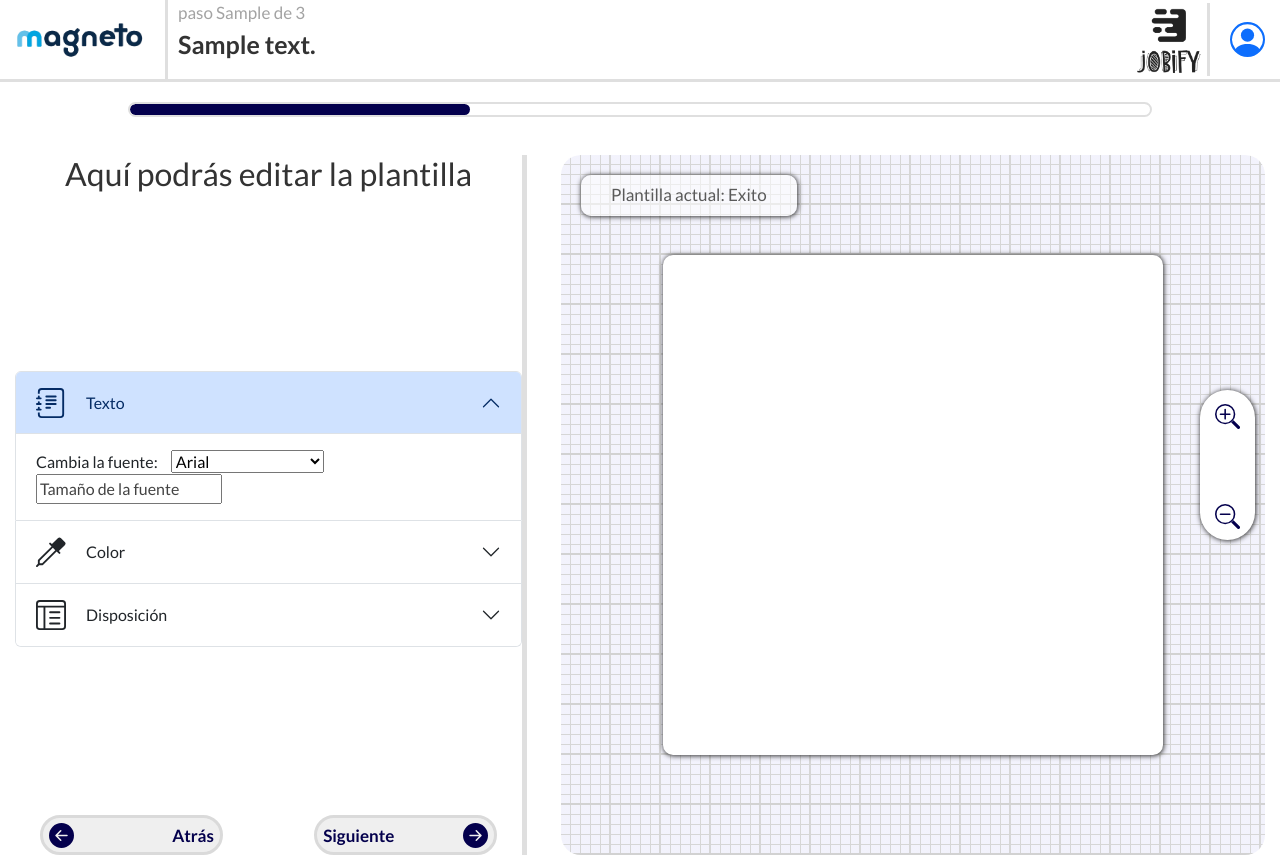
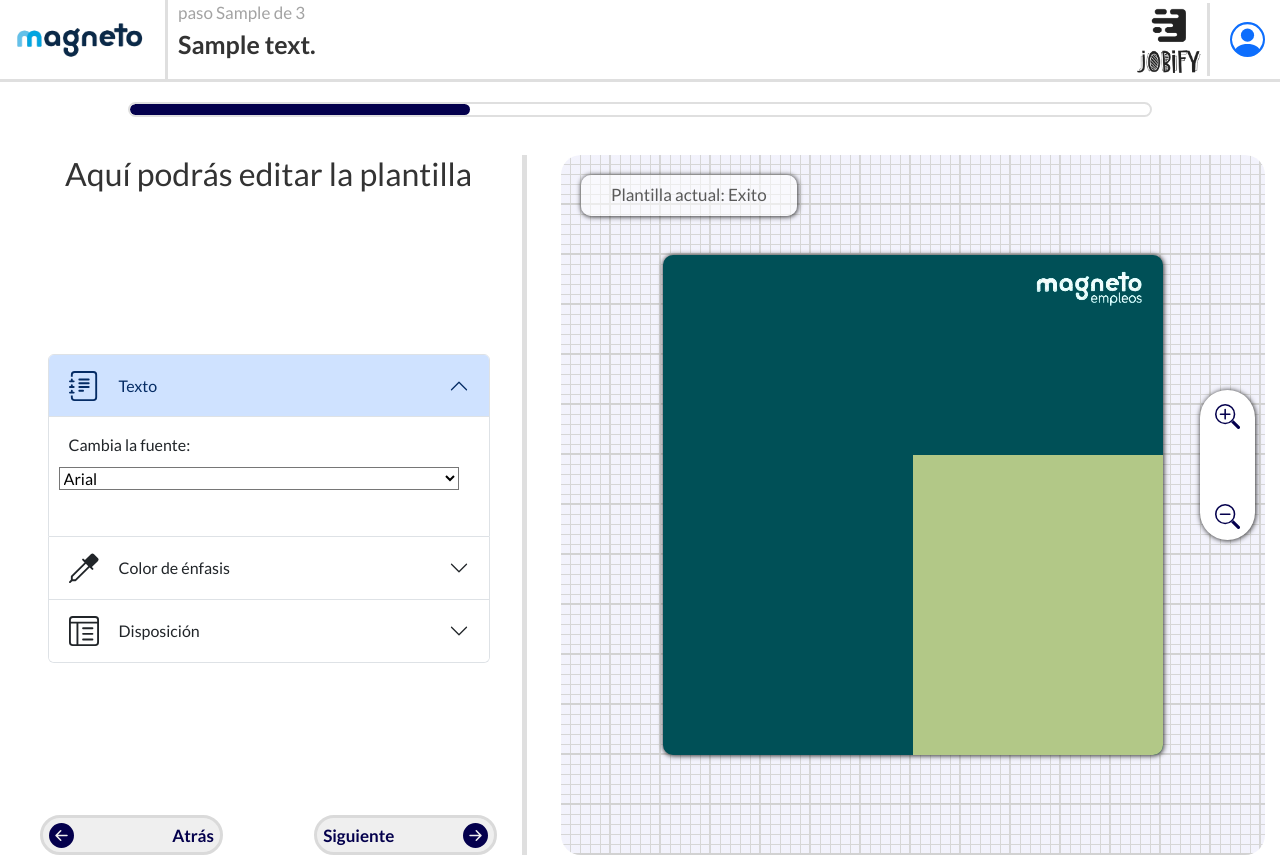
Before and after one commit to M4C4NO5/Magneto-Utilities, a Django app: template editPage/templates/step2.html in a window 1280 px wide. Run offline with Django 5.2, Linux system fonts and the light colour scheme; data comes from the database, SQL or seed files in the repository; both versions use the stored data as it was after the commit; the template is opened without the code that fills it: values that come from a table or form of the project are taken from there, most other values are stand-ins (such as "Sample title", 1, 10 or a date in 2020); parts of the project's set-up code (start-up, migrations or seed data) failed here and were passed over.

Commit message:
font family and color emphasis func. added

```diff
--- a/Jobify/settings.py
+++ b/Jobify/settings.py
@@ -11,7 +11,7 @@
 """
 
 from pathlib import Path
-
+import os
 # Build paths inside the project like this: BASE_DIR / 'subdir'.
 BASE_DIR = Path(__file__).resolve().parent.parent
 
@@ -124,3 +124,6 @@
 # https://docs.djangoproject.com/en/5.0/ref/settings/#default-auto-field
 
 DEFAULT_AUTO_FIELD = 'django.db.models.BigAutoField'
+
+MEDIA_ROOT = os.path.join(BASE_DIR, 'media_files')
+MEDIA_URL  = '/media_files/'
--- a/Jobify/urls.py
+++ b/Jobify/urls.py
@@ -17,11 +17,15 @@
 from django.contrib import admin
 from django.urls import path
 from landingPage.views import lpView
-from plantilla.views import plantilla
 from editPage.views import step1, step2
+from django.conf import settings
+from django.conf.urls.static import static
 urlpatterns = [
     path('admin/', admin.site.urls),
     path('', lpView),
     path('nueva_vacante/paso1/', step1),
     path('nueva_vacante/paso1/paso2/', step2)
 ]
+
+if settings.DEBUG:
+    urlpatterns += static(settings.MEDIA_URL, document_root = settings.MEDIA_ROOT)
--- a/editPage/static/editPage.css
+++ b/editPage/static/editPage.css
@@ -1,8 +1,16 @@
+:root {
+    --vc-preview-emphasis-color: #fff;
+    --vc-text-font-color: #333;
+    --vc-text-font: 'Lato'
+}
+
 body {
     margin: 0;
     padding: 0;
     font-family:  'Lato', sans-serif !important;
 }
+
+
 
 
 .main-header {
@@ -165,36 +173,96 @@
     transition: .5s ;
 }
 
+
+
+
 .vacancy-preview {
 
     min-width: 500px;
     min-height: 500px;
-    max-width: 800px;
-    max-height: 800px;
+    max-width: 700px;
+    max-height: 700px;
     background-color: #fff;
     position: absolute;
     box-shadow: .5px .5px 5px .5px #333;
     border-radius: 10px;
     position: relative;
     overflow: hidden;
+    display: flex;
+    justify-content: center;
+    background-color: var(--vc-preview-emphasis-color)  ;
+
+
 }
-.vacancy-preview h2 {
+
+.vacancy-container {
+    display: flex;
+    width: 100%;
+    position: relative;
+    font-family: var(--vc-text-font);
+    color: var(--vc-text-font-color);
+
+
+
+}
+.vacancy-container h2 {
+
     background-color: transparent;
     border: none;
     box-shadow: none;
-    color: #333;
-    font-size: 30px;
+    color: var(--vc-text-font-color);
+    font-size: 140%;
+    font-weight: bolder;
     position: absolute;
-    top: 10px;
-    left: 10px;
+    top: 2%;
+    left: 2%;
+    width: 75%;
+    overflow-wrap: break-word;
+    margin: 0;
+
 }
-.vacancy-preview p {
+.back-square {
+    position: absolute;
+    bottom: 0;
+    right: 0;
+    width: 50%;
+    height: 60%;
+    background-color: var(--vc-text-font-color);
+}
+.vacancy-container h3 {
     font-size: 20px;
-    color: #04004D;
+    color: var(--vc-text-font-color);
+    position: absolute;
+    top: 100px;
+    right: 50%;
+    font-weight: 500;
+    position: absolute;
+    top: 30%;
+    left: 3%;
+    width: 45%;
+    overflow-wrap: break-word;
+
+}
+.vacancy-container h4 {
+    font-size: 17px;
+    color: var(--vc-text-font-color);
+    font-weight: bold;
     position: absolute;
     top: 100px;
     right: 50%;
     font-weight: bold;
+    position: absolute;
+    top: 90%;
+    left: 3%;
+    width: 45%;
+    overflow-wrap: break-word;
+
+}
+
+.vacancy-logo {
+    position: absolute;
+    top: 10px;
+    right: 10px;
 
 }
 
@@ -276,3 +344,26 @@
     border: 1px solid #ccc; /* Borde alrededor de cada elemento */
     background-color: #f9f9f9; /* Color de fondo */
 }
+
+.select-font-form, .color-form {
+    display: flex;
+    flex-direction: column;
+    width: 400px;
+    align-items: center;
+    margin:10px 0 30px 0
+}
+.select-font-form select {
+    width: 100%;
+    background-color: #fff;
+
+}
+
+.color-form input {
+    margin: 20px 0 20px 0;
+    border-radius: 10px;
+    width: 350px;
+    height: 25px;
+    border: solid 3px #d2cfff;
+    margin-left: 20px;
+    background-color: #d2cfff;
+}
--- a/editPage/static/scripts/editPage.js
+++ b/editPage/static/scripts/editPage.js
@@ -1,17 +1,21 @@
 function zoomIn() {
-    var div = document.getElementById('vacancy-container');
+    var div = document.getElementById('vacancy-prev');
     var width = div.offsetWidth;
     var height = div.offsetHeight;
+
+    var div = document.getElementById('vacancy-prev');
+
     div.style.width = (width * 1.1) + 'px';
     div.style.height = (height * 1.1) + 'px';
   }
 
   function zoomOut() {
-    var div = document.getElementById('vacancy-container');
-    var width = div.offsetWidth;
-    var height = div.offsetHeight;
-    div.style.width = (width / 1.1) + 'px';
-    div.style.height = (height / 1.1) + 'px';
+    var div = document.getElementById('vacancy-prev');
+    div.style.width = (div.offsetWidth / 1.1) + 'px';
+    div.style.height = (div.offsetHeight / 1.1) + 'px';
+    h2.style.width = (h2.offsetWidth / 1.1) + 'px';
+    h3.style.width = (h2.offsetWidth / 1.1) + 'px';
+    h4.style.width = (h2.offsetWidth / 1.1) + 'px';
   }
 
 function progressIn(step){
--- a/editPage/templates/step1.html
+++ b/editPage/templates/step1.html
@@ -97,9 +97,24 @@
 
         </div>
         <div class="preview">
-            <h2>Plantilla actual: {{savedTemplate.name}}</h2>
-            <div class="vacancy-preview" id="vacancy-container">
 
+
+            <h2>Plantilla actual: {{template.name}}</h2>
+            <div class="vacancy-preview" id="vacancy-prev" style="--vc-preview-emphasis-color: {{template.color}}; --vc-text-font-color: {{template.font_color}}">
+                {% if template.brand_logo %}
+                <div class="vacancy-logo">
+                    <img src="{{template.brand_logo.url}}" alt="">
+                </div>
+
+                {% endif  %}
+
+                <div class="vacancy-container" id="vacancy-container" style="--vc-text-font: {{template.font}}">
+
+
+                </div>
+                <div class="back-square">
+
+                </div>
             </div>
 
 
@@ -130,8 +145,8 @@
 
         // Construir la vista previa
         var previewContent = "<h2>" + title + "</h2>";
-        previewContent += "<p>" + desc + "</p>";
-        previewContent += "<p>" + url + "</p>";
+        previewContent += "<h3>" + desc + "</h3>";
+        previewContent += "<h4>" + url + "</h4>";
 
         // Actualizar el contenido de la vista previa
         document.getElementById('vacancy-container').innerHTML = previewContent;
--- a/editPage/templates/step2.html
+++ b/editPage/templates/step2.html
@@ -11,19 +11,19 @@
             </script>
             <script>
               function updatePreview() {
-                  var title = "{{title}}";
-                  var desc = "{{desc}}";
-                  var url = "{{url}}";
+                  var title = "{{template.title}}";
+                  var desc = "{{template.desc}}";
+                  var url = "{{template.url}}";
 
-                  // Construir la vista previa
                   var previewContent = "<h2>" + title + "</h2>";
-                  previewContent += "<p>" + desc + "</p>";
-                  previewContent += "<p>" + url + "</p>";
+                  previewContent += "<h3>" + desc + "</h3>";
+                  previewContent += "<h4>" + url + "</h4>";
 
-                  // Actualizar el contenido de la vista previa
                   document.getElementById('vacancy-container').innerHTML = previewContent;
+
               }
-              updatePreview();
+              window.onload = updatePreview;
+
             </script>
 {% endif %}
 
@@ -45,12 +45,31 @@
     <div id="collapseOne" class="accordion-collapse collapse show" data-bs-parent="#accordionExample">
       <div class="accordion-body">
         Cambia la fuente:
-        <select name="change-font" id="selectFont" style="margin: 0 30px 0 10px;">
-          <option value="Arial">Arial</option>
-          <option value="Verdana">Verdana</option>
-          <option value="Times New Roman">Times New Roman</option>
-        </select>
-        <input type="number" name="change-font-size" id="font-size" placeholder="Tamaño de la fuente" maxlength="3">
+
+
+
+                <form method="POST" id="font-form" class="select-font-form">
+                  {% csrf_token %}
+                  <select name="change-font" id="select-font" style="margin: 0 30px 0 10px;">
+
+                      <option value="Arial" {% if template.font == 'Arial' %} selected {% endif %}>Arial</option>
+                      <option value="monospace" {% if template.font == 'monospace' %} selected {% endif %}>Monospace</option>
+                      <option value="Georgia" {% if template.font == 'Georgia' %} selected {% endif %}>Georgia</option>
+                      <option value="Helvetica" {% if template.font == 'Helvetica' %} selected {% endif %}>Helvetica</option>
+                      <option value="Tahoma" {% if template.font == 'Tahoma' %} selected {% endif %}>Tahoma</option>
+                  </select>
+              </form>
+
+
+
+            <script>
+              var fontForm = document.getElementById('font-form');
+              var selectFont = document.getElementById('select-font');
+              selectFont.addEventListener('change', function() {
+                fontForm.submit();
+              });
+            </script>
+
       </div>
     </div>
   </div>
@@ -60,13 +79,47 @@
         <svg xmlns="http://www.w3.org/2000/svg" width="30" height="30" fill="currentColor" class="bi bi-eyedropper" viewBox="0 0 16 16" style="margin-right: 20px;">
           <path d="M13.354.646a1.207 1.207 0 0 0-1.708 0L8.5 3.793l-.646-.647a.5.5 0 1 0-.708.708L8.293 5l-7.147 7.146A.5.5 0 0 0 1 12.5v1.793l-.854.853a.5.5 0 1 0 .708.707L1.707 15H3.5a.5.5 0 0 0 .354-.146L11 7.707l1.146 1.147a.5.5 0 0 0 .708-.708l-.647-.646 3.147-3.146a1.207 1.207 0 0 0 0-1.708zM2 12.707l7-7L10.293 7l-7 7H2z"/>
         </svg>
-        Color
+        Color de énfasis
       </button>
     </h2>
     <div id="collapseTwo" class="accordion-collapse collapse" data-bs-parent="#accordionExample">
       <div class="accordion-body">
-        Cambia el color de enfasis:
-        <input type="color" style="width: 350px;   height: 25px;  border: solid 3px #04004D; margin-left: 20px; background-color: #ffffff;">
+
+
+
+        <form method="POST" id="color-form" class="color-form">
+          {% csrf_token %}
+          Color de énfasis
+          <input type="color" name="change-color" id="select-color">
+      </form>
+
+      <script>
+          var colorInput = document.getElementById('select-color');
+
+          colorInput.addEventListener('change', function() {
+              // Envía el formulario cuando cambia el color
+              document.getElementById('color-form').submit();
+          });
+      </script>
+
+<form method="POST" id="font-color-form" class="color-form">
+  {% csrf_token %}
+  Color del texto
+  <input type="color" name="change-font-color" id="select-font-color">
+</form>
+
+<script>
+  var colorInput = document.getElementById('select-font-color');
+
+  colorInput.addEventListener('change', function() {
+      // Envía el formulario cuando cambia el color
+      document.getElementById('font-color-form').submit();
+  });
+</script>
+
+
+
+
 
       </div>
     </div>
@@ -98,7 +151,7 @@
           </svg>
           Atrás
     </button>
-    <button type="submit" class="submit-btn">
+    <button type="submit" class="submit-btn" name="next-step">
         Siguiente
         <svg xmlns="http://www.w3.org/2000/svg" width="25" height="25" fill="currentColor" class="bi bi-arrow-right-circle-fill" viewBox="0 0 16 16">
             <path d="M8 0a8 8 0 1 1 0 16A8 8 0 0 1 8 0M4.5 7.5a.5.5 0 0 0 0 1h5.793l-2.147 2.146a.5.5 0 0 0 .708.708l3-3a.5.5 0 0 0 0-.708l-3-3a.5.5 0 1 0-.708.708L10.293 7.5z"/>
@@ -106,4 +159,5 @@
     </button>
   </div>
 
+
 {% endblock %}
--- a/plantilla/views.py
+++ b/plantilla/views.py
@@ -8,12 +8,15 @@
     return render(request, 'plantilla.html')
 
 class Template:
-    def __init__(self, name, title,description, url, color):
+    def __init__(self, name, title,description, url, color, font, font_color):
         self.name = name
         self.title = title
         self.desc = description
         self.url = url
         self.color = color
+        self.font = font
+        self.font_color = font_color
+
 
     def clone(self):
         return copy.deepcopy(self)
```
Also changed, not shown: editPage/views.py (+50 -38 lines), plantilla/models.py (+6 -3 lines), Magneto/vacancy_logo.jpeg (added), brand_logos/vacancy_logo-removebg-preview.png (added), db.sqlite3, editPage/static/images/vacancy_logo.jpeg (added), plantilla/migrations/0004_templatemodel_font_alter_templatemodel_color_and_more.py (added), plantilla/migrations/0005_templatemodel_font_color_alter_templatemodel_font.py (added), plantilla/migrations/0006_templatemodel_brand_logo.py (added).
